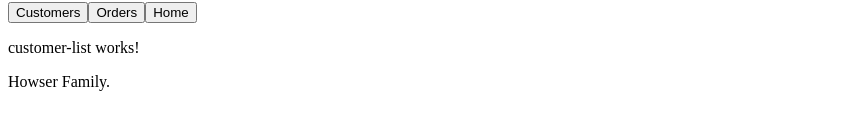
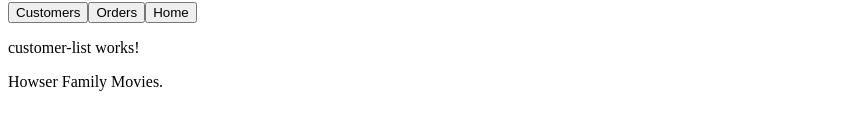
Before and after one commit to howserss/test-app, an Angular app: page /customers in a window 1280 px wide. Shown: the part 626-756 px from the top of the page, without its empty margins (0-864 px from the left). Built offline with nearby package versions, Linux system fonts and the light colour scheme.

Commit message:
Testing git-gui

```diff
--- a/src/app/customers/customer-list/customer-list.component.html
+++ b/src/app/customers/customer-list/customer-list.component.html
@@ -1,2 +1,2 @@
 <p>customer-list works!</p>
-<div>Howser Family.</div>
+<div>Howser Family Movies.</div>
```
Also changed, not shown: 7 other files (tests, documents, lock files or other folders).
